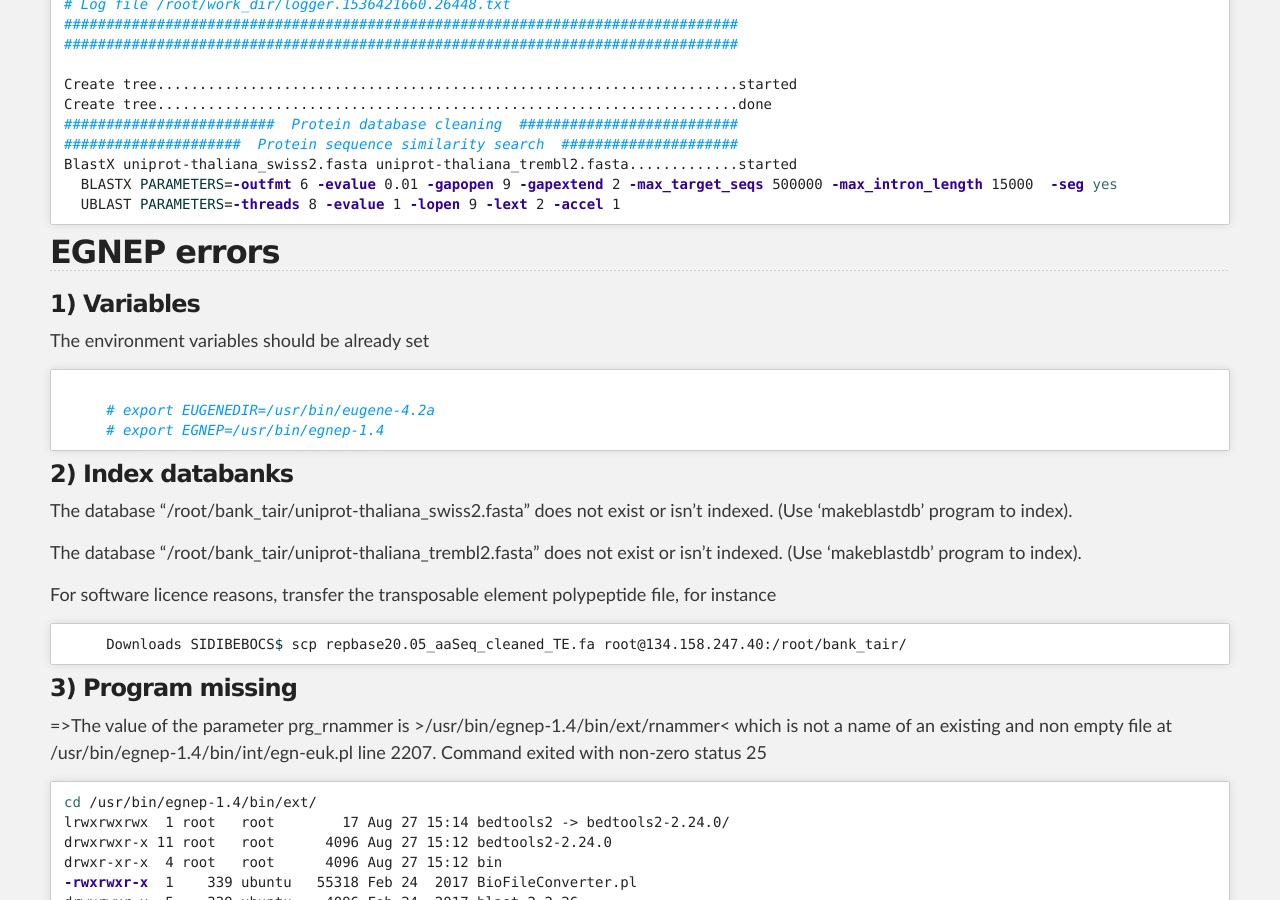
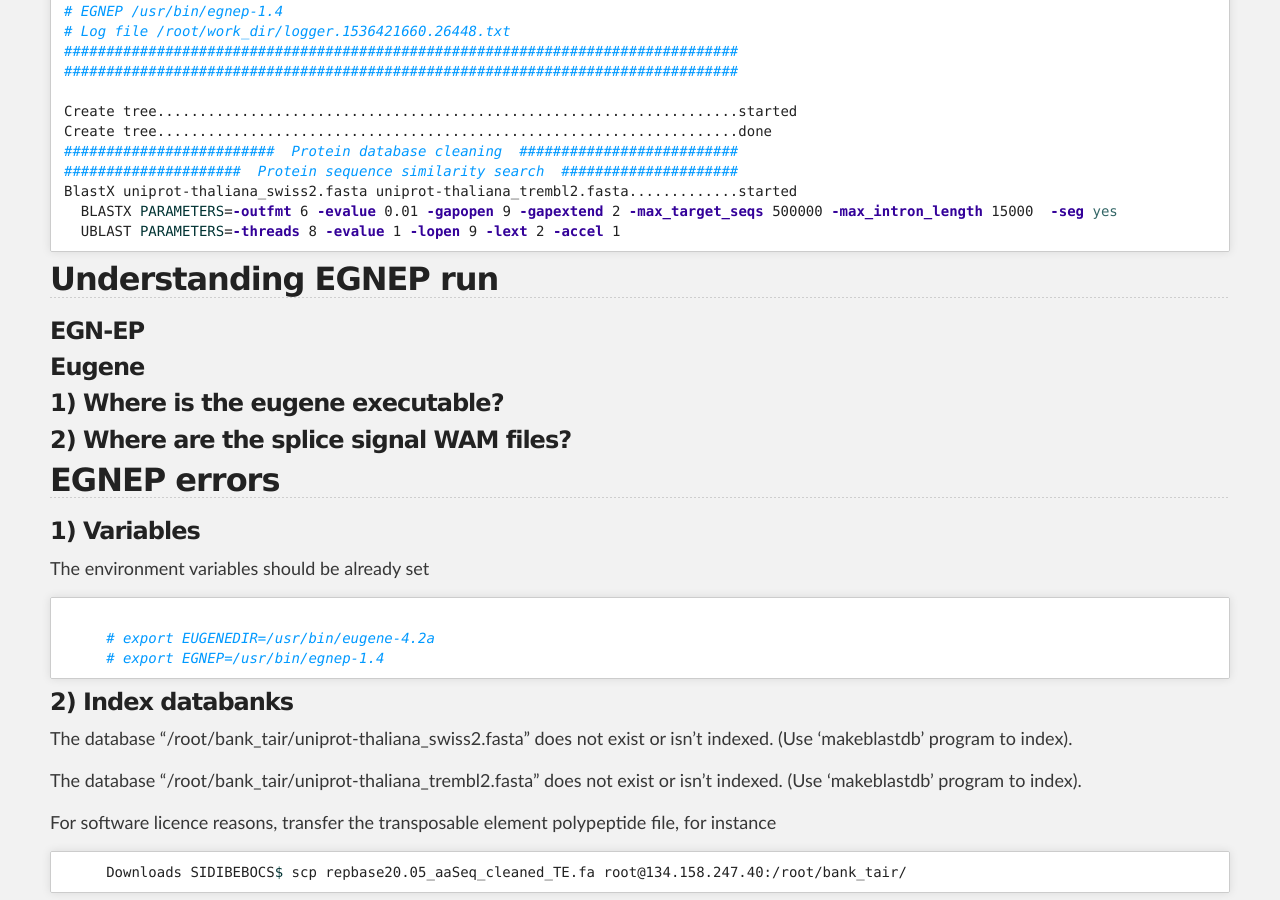
Before and after one commit to SouthGreenPlatform/trainings, a Jekyll site: the page built from _pages/annotation/Eugene/exercice_eugene_appliance.md, in a window 1280 px wide and 900 px high, scrolled down 1921 px. Built offline with Jekyll 4.4.1, drawn with Linux system fonts in a browser that asks for light colours; nearby versions of some CDN libraries; some of the changed text lies outside the part shown.

Commit message:
Update exercice_eugene_appliance.md

```diff
--- a/_pages/annotation/Eugene/exercice_eugene_appliance.md
+++ b/_pages/annotation/Eugene/exercice_eugene_appliance.md
@@ -13,6 +13,7 @@ date: 15/09/2018
 - [Goal of the exercice](#exercice)
 - [Prerequisites](#prerequisites)
 - [EGNEP run](#egnep-run)
+- [Understanding EGNEP run](#understandig-egnep-run)
 - [EGNEP errors](#egnep-error)
 - [EGNEP kill](#egnep-kill)
 
@@ -98,6 +99,16 @@ BlastX uniprot-thaliana_swiss2.fasta uniprot-thaliana_trembl2.fasta.............
   BLASTX PARAMETERS=-outfmt 6 -evalue 0.01 -gapopen 9 -gapextend 2 -max_target_seqs 500000 -max_intron_length 15000  -seg yes
   UBLAST PARAMETERS=-threads 8 -evalue 1 -lopen 9 -lext 2 -accel 1
 {% endhighlight %}
+
+## Understanding EGNEP run
+
+### EGN-EP
+
+### Eugene
+
+### 1) Where is the eugene executable?
+
+### 2) Where are the splice signal WAM files?
 
 ## EGNEP errors
 
```
